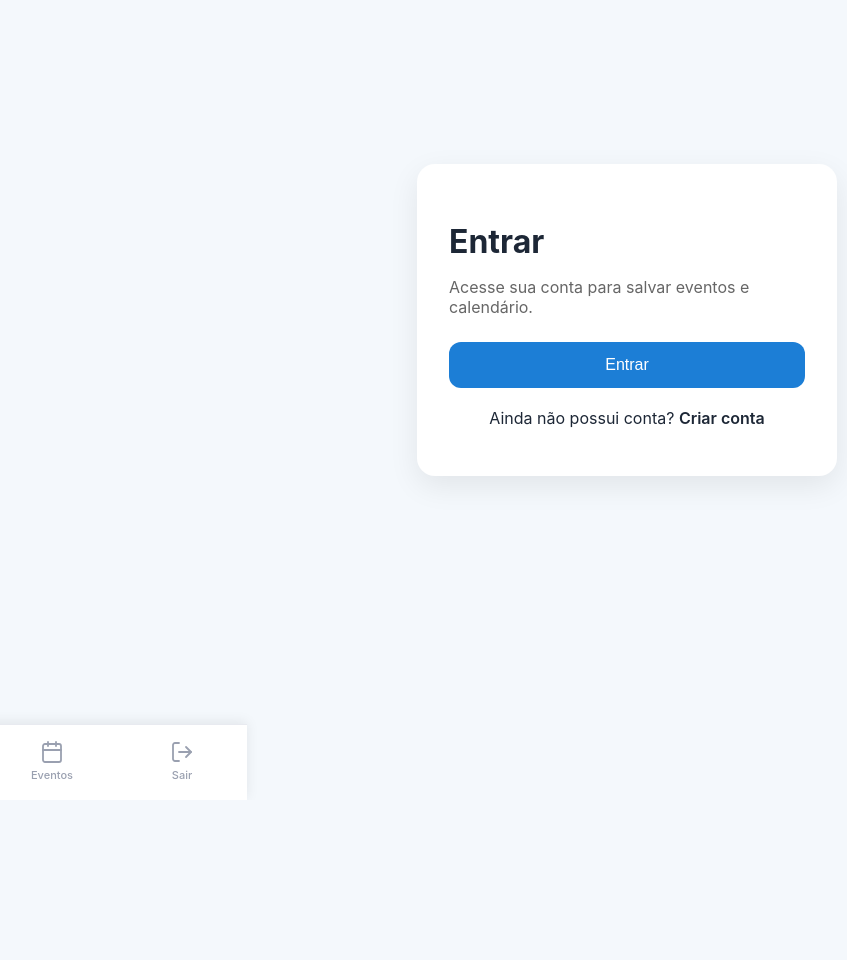
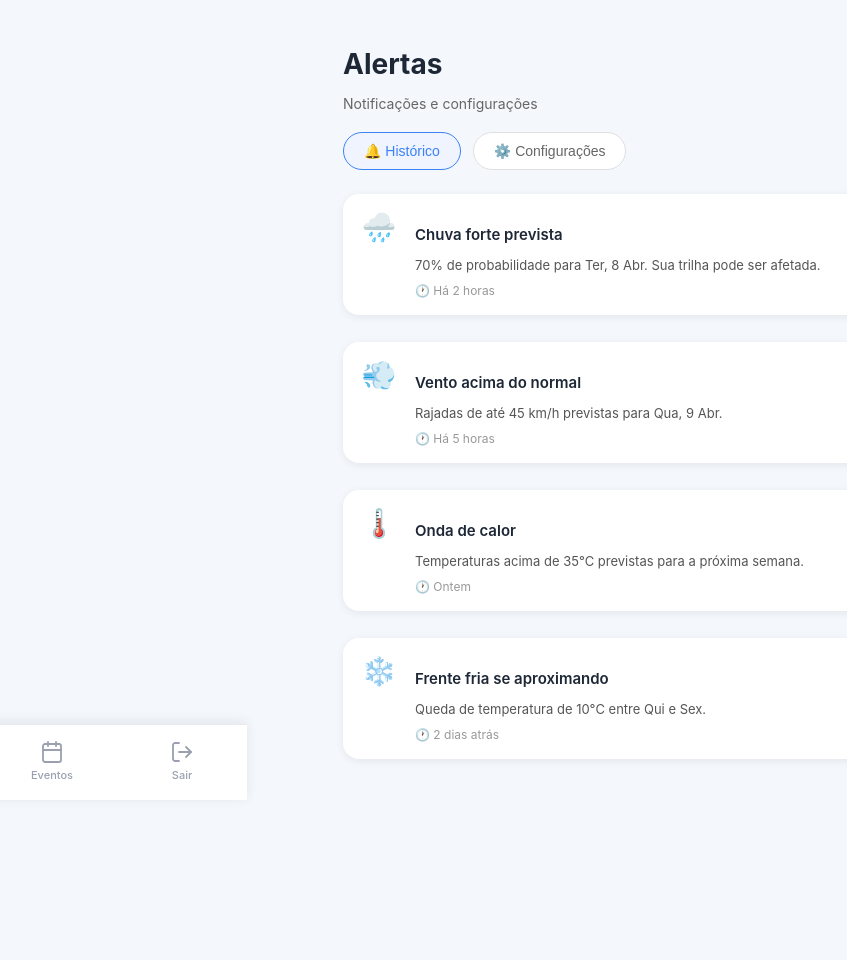
Before and after one commit to raphaabreu16/ClimaGo---Django, a Django app: page /alertas/ in a window 1280 px wide. Shown: the whole page, without its empty margins (13-860 px from the left). Before the commit the page ends 779 px from the top, so only its background shows below. Run offline with Django 5.2, Linux system fonts and the light colour scheme; the visitor is signed in with stand-in values (Sample User, id 1).

Commit message:
nova página alertas

```diff
--- a/templates/core/alertas.html
+++ b/templates/core/alertas.html
@@ -1,49 +1,146 @@
 {% extends 'base.html' %}
 
-{% block title %}
-Login - ClimaGo
-{% endblock %}
+{% block title %}Alertas - ClimaGo{% endblock %}
 
 {% block content %}
 
-<main class="auth-page">
+<main class="alertas-page">
 
-    <section class="auth-card">
+    <section class="alertas-header">
+        <h1>Alertas</h1>
+        <p class="alertas-subtitle">Notificações e configurações</p>
+    </section>
 
-        <h1>Entrar</h1>
+    <section class="alertas-tabs">
+        <button class="alertas-tab active">🔔 Histórico</button>
+        <button class="alertas-tab">⚙️ Configurações</button>
+    </section>
 
-        <p class="auth-subtitle">
-            Acesse sua conta para salvar eventos e calendário.
-        </p>
+    <section class="alertas-lista">
 
-        <form method="POST">
+        <article class="alerta-card alerta-chuva">
+            <div class="alerta-icon">🌧️</div>
+            <div class="alerta-content">
+                <h3>Chuva forte prevista</h3>
+                <p>70% de probabilidade para Ter, 8 Abr. Sua trilha pode ser afetada.</p>
+                <span class="alerta-tempo">🕐 Há 2 horas</span>
+            </div>
+        </article>
 
-            {% csrf_token %}
+        <article class="alerta-card alerta-vento">
+            <div class="alerta-icon">💨</div>
+            <div class="alerta-content">
+                <h3>Vento acima do normal</h3>
+                <p>Rajadas de até 45 km/h previstas para Qua, 9 Abr.</p>
+                <span class="alerta-tempo">🕐 Há 5 horas</span>
+            </div>
+        </article>
 
-            {{ form.as_p }}
+        <article class="alerta-card alerta-calor">
+            <div class="alerta-icon">🌡️</div>
+            <div class="alerta-content">
+                <h3>Onda de calor</h3>
+                <p>Temperaturas acima de 35°C previstas para a próxima semana.</p>
+                <span class="alerta-tempo">🕐 Ontem</span>
+            </div>
+        </article>
 
-            <button
-                type="submit"
-                class="auth-button">
-
-                Entrar
-
-            </button>
-
-        </form>
-
-        <p class="auth-link">
-
-            Ainda não possui conta?
-
-            <a href="{% url 'cadastro' %}">
-                Criar conta
-            </a>
-
-        </p>
+        <article class="alerta-card alerta-frio">
+            <div class="alerta-icon">❄️</div>
+            <div class="alerta-content">
+                <h3>Frente fria se aproximando</h3>
+                <p>Queda de temperatura de 10°C entre Qui e Sex.</p>
+                <span class="alerta-tempo">🕐 2 dias atrás</span>
+            </div>
+        </article>
 
     </section>
 
 </main>
 
+<style>
+    .alertas-page {
+        padding: 24px 16px 100px;
+        max-width: 600px;
+        margin: 0 auto;
+    }
+
+    .alertas-header {
+        margin-bottom: 20px;
+    }
+
+    .alertas-header h1 {
+        font-size: 28px;
+        font-weight: 700;
+        margin-bottom: 4px;
+    }
+
+    .alertas-subtitle {
+        color: #666;
+        font-size: 14px;
+    }
+
+    .alertas-tabs {
+        display: flex;
+        gap: 12px;
+        margin-bottom: 24px;
+    }
+
+    .alertas-tab {
+        padding: 10px 20px;
+        border-radius: 20px;
+        border: 1px solid #e0e0e0;
+        background: white;
+        cursor: pointer;
+        font-size: 14px;
+        font-weight: 500;
+        color: #666;
+    }
+
+    .alertas-tab.active {
+        background: #f0f4ff;
+        border-color: #3b82f6;
+        color: #3b82f6;
+    }
+
+    .alertas-lista {
+        display: flex;
+        flex-direction: column;
+        gap: 12px;
+    }
+
+    .alerta-card {
+        display: flex;
+        align-items: flex-start;
+        gap: 16px;
+        background: white;
+        border-radius: 16px;
+        padding: 16px;
+        box-shadow: 0 2px 8px rgba(0,0,0,0.07);
+    }
+
+    .alerta-icon {
+        font-size: 28px;
+        min-width: 40px;
+        text-align: center;
+    }
+
+    .alerta-content h3 {
+        font-size: 15px;
+        font-weight: 600;
+        margin-bottom: 4px;
+    }
+
+    .alerta-content p {
+        font-size: 13px;
+        color: #555;
+        margin-bottom: 6px;
+    }
+
+    .alerta-tempo {
+        font-size: 12px;
+        color: #999;
+    }
+</style>
+
 {% endblock %}
```
